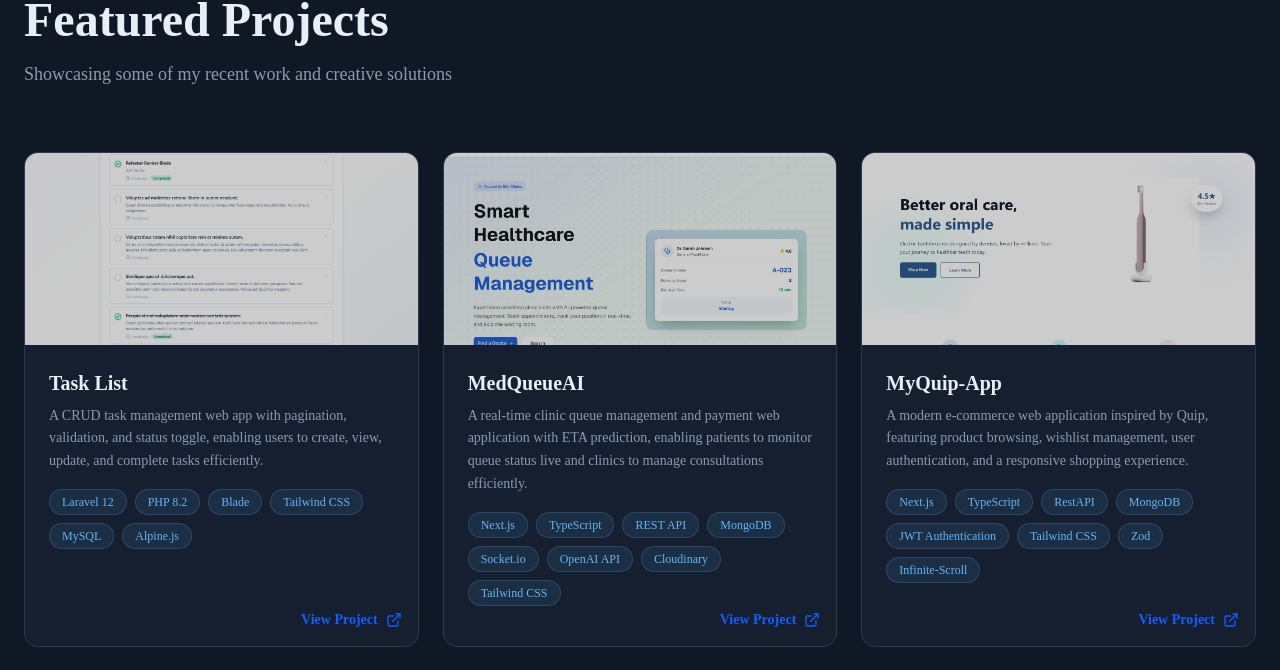
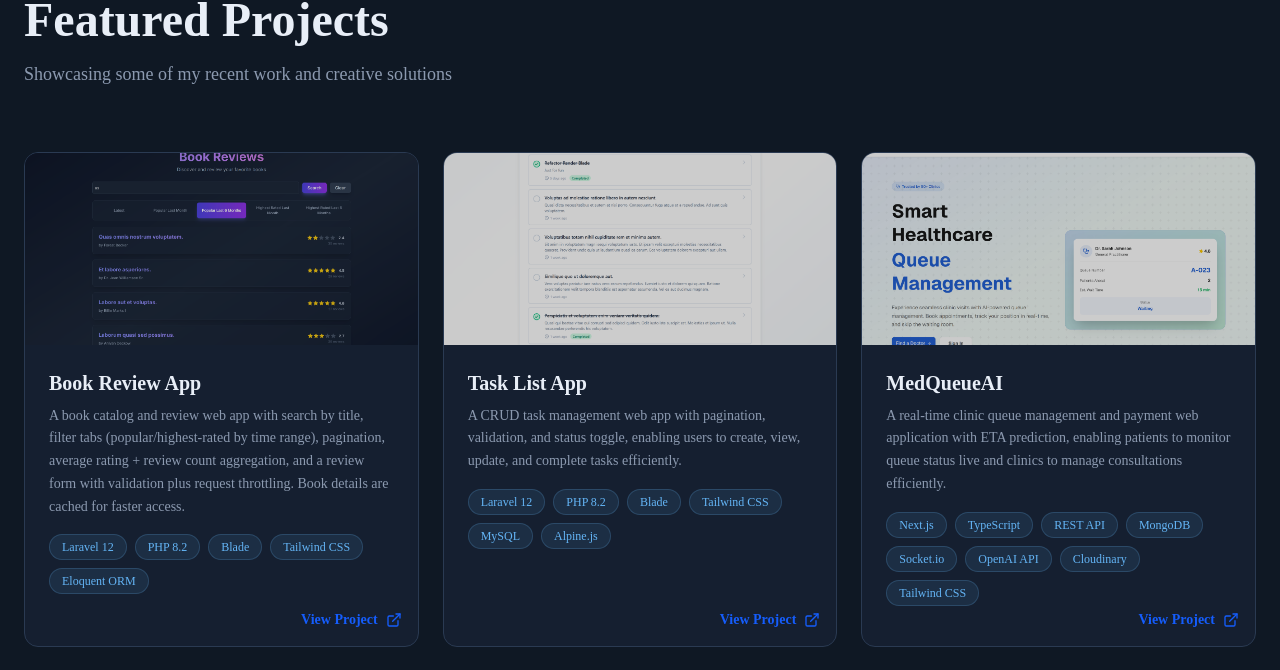
Before and after one commit to iqbalmudzakky/portofolio, a Next.js app in the folder app-portfolio-web/: page / in a window 1280 px wide. Shown: the part 840-1510 px from the top of the page. Built offline with nearby package versions, Linux system fonts and the light colour scheme.

Commit message:
Add Book Review App project details and image to portfolio

```diff
--- a/app-portfolio-web/app/page.tsx
+++ b/app-portfolio-web/app/page.tsx
@@ -16,7 +16,16 @@ export default function Portfolio() {
   const projects = [
     {
       id: 1,
-      title: "Task List",
+      title: "Book Review App",
+      description:
+        "A book catalog and review web app with search by title, filter tabs (popular/highest-rated by time range), pagination, average rating + review count aggregation, and a review form with validation plus request throttling. Book details are cached for faster access.",
+      tech: ["Laravel 12", "PHP 8.2", "Blade", "Tailwind CSS", "Eloquent ORM"],
+      image: "./book-review.png",
+      link: "https://github.com/iqbalmudzakky/book-review-app-laravel",
+    },
+    {
+      id: 2,
+      title: "Task List App",
       description:
         "A CRUD task management web app with pagination, validation, and status toggle, enabling users to create, view, update, and complete tasks efficiently.",
       tech: [
@@ -31,7 +40,7 @@ export default function Portfolio() {
       link: "https://github.com/iqbalmudzakky/task-list-app-laravel",
     },
     {
-      id: 2,
+      id: 3,
       title: "MedQueueAI",
       description:
         "A real-time clinic queue management and payment web application with ETA prediction, enabling patients to monitor queue status live and clinics to manage consultations efficiently.",
@@ -49,7 +58,7 @@ export default function Portfolio() {
       link: "https://medqueue-navy.vercel.app/",
     },
     {
-      id: 3,
+      id: 4,
       title: "MyQuip-App",
       description:
         "A modern e-commerce web application inspired by Quip, featuring product browsing, wishlist management, user authentication, and a responsive shopping experience.",
@@ -67,7 +76,7 @@ export default function Portfolio() {
       link: "https://myquip-app.vercel.app/",
     },
     {
-      id: 4,
+      id: 5,
       title: "GameHub-Insight",
       description:
         "A full-stack gaming discovery platform featuring infinite scrolling, search, authentication, favorites, and AI-based game recommendations.",
```
Also changed, not shown: app-portfolio-web/public/book-review.png (added).
